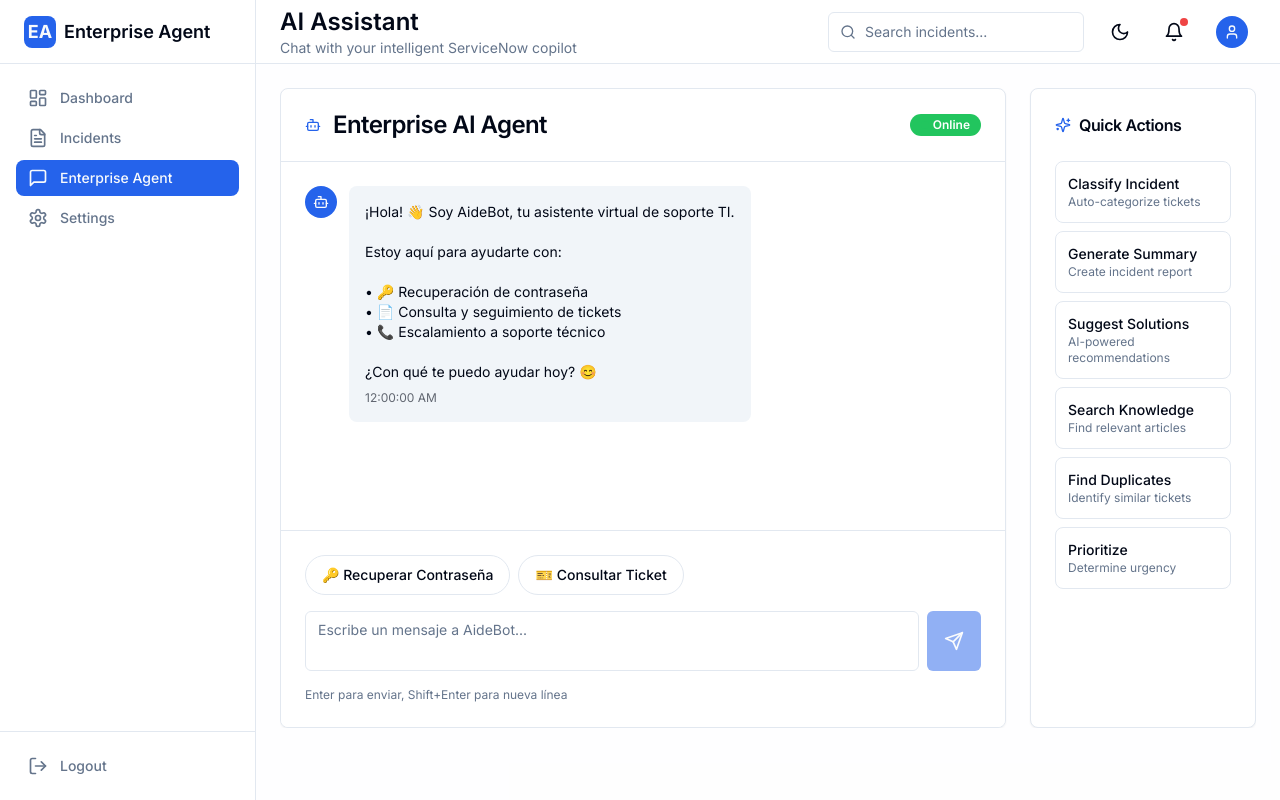
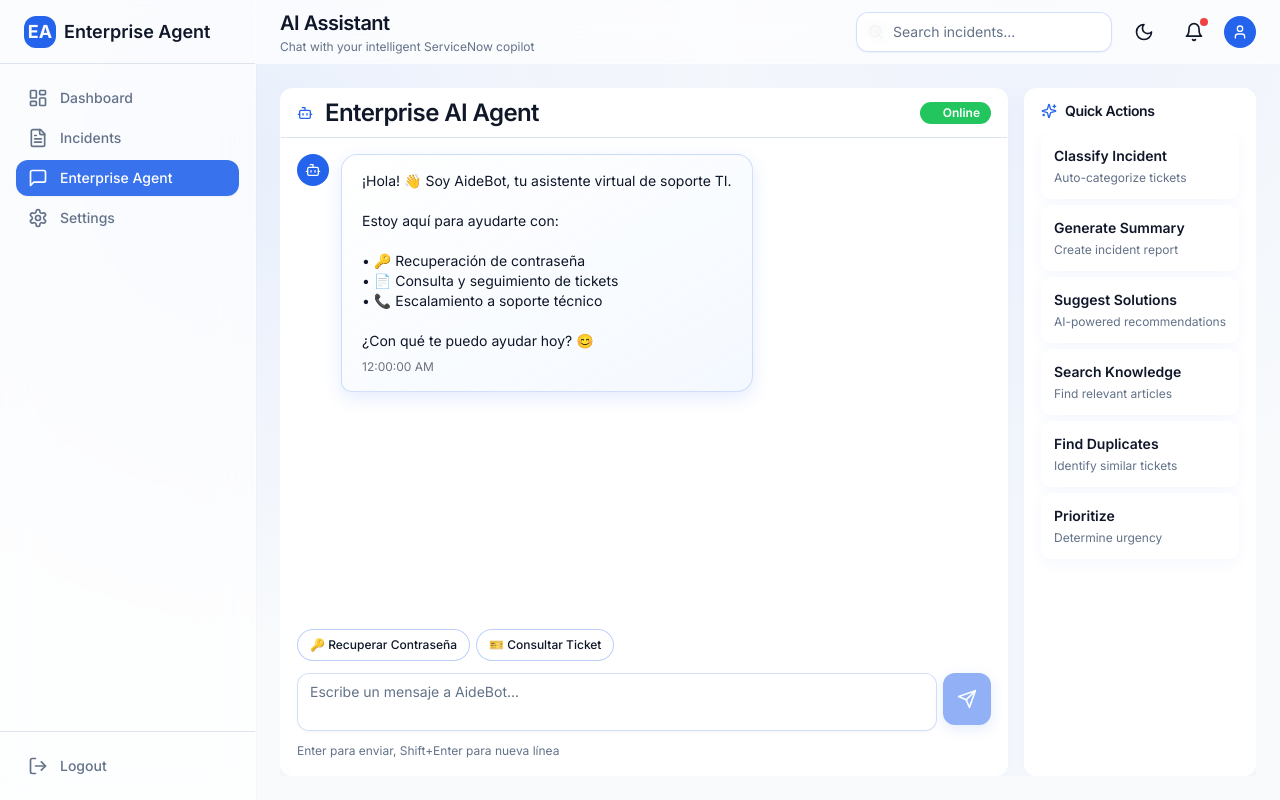
Before and after one commit to AGENTIC-AI-Servicenow/enterprise-agent-backend, a Next.js app in the folder frontend/: page /agent in a window 1280 px wide. Built offline with nearby package versions, Linux system fonts and the light colour scheme.

Commit message:
feat: upgrade of styles

```diff
--- a/frontend/src/app/agent/page.tsx
+++ b/frontend/src/app/agent/page.tsx
@@ -98,10 +98,10 @@
       title="AI Assistant"
       subtitle="Chat with your intelligent ServiceNow copilot"
     >
-      <div className="grid h-[calc(100vh-10rem)] grid-cols-1 gap-6 lg:grid-cols-4 overflow-hidden">
+      <div className="grid h-[calc(100vh-7rem)] grid-cols-1 gap-4 lg:grid-cols-4 overflow-hidden">
         {/* Chat Area */}
         <Card className="lg:col-span-3 flex flex-col overflow-hidden">
-          <CardHeader className="border-b shrink-0">
+          <CardHeader className="border-b shrink-0 py-3 px-4">
             <div className="flex items-center justify-between">
               <CardTitle className="flex items-center gap-3">
                 <Bot className="h-4 w-4 text-primary" />
@@ -114,7 +114,7 @@
             </div>
           </CardHeader>
 
-          <CardContent className="flex-1 overflow-y-auto p-6 space-y-4 min-h-0">
+          <CardContent className="flex-1 overflow-y-auto p-4 space-y-3 min-h-0">
             {messages.map((message) => (
               <div
                 key={message.id}
@@ -129,10 +129,10 @@
                 )}
 
                 <div
-                  className={`max-w-[80%] rounded-lg p-4 ${
+                  className={`max-w-[75%] px-5 py-4 text-sm leading-relaxed backdrop-blur-sm transition-all duration-200 ${
                     message.role === "user"
-                      ? "bg-primary text-primary-foreground"
-                      : "bg-muted"
+                      ? "bg-primary text-white rounded-2xl rounded-br-md shadow-[0_6px_20px_rgba(37,99,235,0.25)]"
+                      : "bg-gradient-to-br from-white/80 to-blue-50/70 border border-primary/20 rounded-2xl rounded-bl-md shadow-[0_6px_18px_rgba(37,99,235,0.12)]"
                   }`}
                 >
                   {(message.metadata as any)?.action === "TYPING" ? (
@@ -173,7 +173,10 @@
                       </div>
                     )}
 
-                  <div className="mt-2 text-xs opacity-60">
+                  <div
+                    className="mt-2 text-xs opacity-60"
+                    suppressHydrationWarning
+                  >
                     {new Date(message.timestamp).toLocaleTimeString()}
                   </div>
                 </div>
@@ -200,13 +203,14 @@
             <div ref={messagesEndRef} />
           </CardContent>
 
-          <div className="border-t p-6 space-y-4 shrink-0 bg-background">
+          <div className="border-t border-white/40 p-4 space-y-3 shrink-0 bg-transparent backdrop-blur-sm">
             {/* Quick chips above the input */}
-            <div className="flex flex-wrap gap-2">
+            <div className="flex flex-wrap gap-1.5">
               <Button
                 type="button"
                 variant="outline"
-                className="rounded-full"
+                size="sm"
+                className="rounded-full px-3 py-1.5 text-xs h-8"
                 disabled={isLoading}
                 onClick={() => sendWithDelay("Recuperar contraseña")}
               >
@@ -216,7 +220,8 @@
               <Button
                 type="button"
                 variant="outline"
-                className="rounded-full"
+                size="sm"
+                className="rounded-full px-3 py-1.5 text-xs h-8"
                 disabled={isLoading}
                 onClick={() => sendWithDelay("Consultar ticket")}
               >
@@ -224,20 +229,20 @@
               </Button>
             </div>
 
-            <div className="flex gap-2">
+            <div className="flex gap-1.5">
               <Textarea
                 placeholder="Escribe un mensaje a AideBot..."
                 value={input}
                 onChange={(e) => setInput(e.target.value)}
                 onKeyDown={handleKeyDown}
-                className="min-h-[60px] resize-none"
+                className="min-h-[52px] resize-none text-sm"
                 disabled={isLoading}
               />
               <Button
                 onClick={handleSend}
                 disabled={!input.trim() || isLoading}
                 size="icon"
-                className="h-[60px] w-[60px]"
+                className="h-[52px] w-[52px]"
               >
                 {isLoading ? (
                   <Loader2 className="h-5 w-5 animate-spin" />
@@ -255,75 +260,87 @@
 
         {/* Quick Actions */}
         <Card className="lg:col-span-1 h-full overflow-hidden flex flex-col">
-          <CardHeader>
-            <CardTitle className="flex items-center gap-2 text-base">
+          <CardHeader className="py-3 px-4">
+            <CardTitle className="flex items-center gap-2 text-sm">
               <Sparkles className="h-4 w-4 text-primary" />
               Quick Actions
             </CardTitle>
           </CardHeader>
-          <CardContent className="space-y-2 overflow-y-auto min-h-0">
+          <CardContent className="space-y-1.5 overflow-y-auto min-h-0 p-4 pt-0">
             <button
               onClick={() => setInput("Classify the most recent incident")}
-              className="w-full rounded-lg border p-3 text-left text-sm transition-colors hover:bg-accent"
+              className="w-full rounded-xl border border-white/40 bg-white/80 backdrop-blur-sm p-3 text-left text-sm shadow-[0_4px_14px_rgba(37,99,235,0.05)] transition-all duration-200 hover:shadow-[0_6px_20px_rgba(37,99,235,0.12)] hover:border-primary/40 hover:bg-white"
               disabled={isLoading}
             >
-              <div className="font-medium">Classify Incident</div>
-              <div className="text-xs text-muted-foreground">
+              <div className="font-semibold text-foreground">
+                Classify Incident
+              </div>
+              <div className="text-xs text-muted-foreground mt-1">
                 Auto-categorize tickets
               </div>
             </button>
 
             <button
               onClick={() => setInput("Summarize all open incidents")}
-              className="w-full rounded-lg border p-3 text-left text-sm transition-colors hover:bg-accent"
+              className="w-full rounded-xl border border-white/40 bg-white/80 backdrop-blur-sm p-3 text-left text-sm shadow-[0_4px_14px_rgba(37,99,235,0.05)] transition-all duration-200 hover:shadow-[0_6px_20px_rgba(37,99,235,0.12)] hover:border-primary/40 hover:bg-white"
               disabled={isLoading}
             >
-              <div className="font-medium">Generate Summary</div>
-              <div className="text-xs text-muted-foreground">
+              <div className="font-semibold text-foreground">
+                Generate Summary
+              </div>
+              <div className="text-xs text-muted-foreground mt-1">
                 Create incident report
               </div>
             </button>
 
             <button
               onClick={() => setInput("Suggest resolution for high priority incidents")}
-              className="w-full rounded-lg border p-3 text-left text-sm transition-colors hover:bg-accent"
+              className="w-full rounded-xl border border-white/40 bg-white/80 backdrop-blur-sm p-3 text-left text-sm shadow-[0_4px_14px_rgba(37,99,235,0.05)] transition-all duration-200 hover:shadow-[0_6px_20px_rgba(37,99,235,0.12)] hover:border-primary/40 hover:bg-white"
               disabled={isLoading}
             >
-              <div className="font-medium">Suggest Solutions</div>
-              <div className="text-xs text-muted-foreground">
+              <div className="font-semibold text-foreground">
+                Suggest Solutions
+              </div>
+              <div className="text-xs text-muted-foreground mt-1">
                 AI-powered recommendations
               </div>
             </button>
 
             <button
               onClick={() => setInput("Search knowledge base for network issues")}
-              className="w-full rounded-lg border p-3 text-left text-sm transition-colors hover:bg-accent"
+              className="w-full rounded-xl border border-white/40 bg-white/80 backdrop-blur-sm p-3 text-left text-sm shadow-[0_4px_14px_rgba(37,99,235,0.05)] transition-all duration-200 hover:shadow-[0_6px_20px_rgba(37,99,235,0.12)] hover:border-primary/40 hover:bg-white"
               disabled={isLoading}
             >
-              <div className="font-medium">Search Knowledge</div>
-              <div className="text-xs text-muted-foreground">
+              <div className="font-semibold text-foreground">
+                Search Knowledge
+              </div>
+              <div className="text-xs text-muted-foreground mt-1">
                 Find relevant articles
               </div>
             </button>
 
             <button
               onClick={() => setInput("Detect duplicate incidents")}
-              className="w-full rounded-lg border p-3 text-left text-sm transition-colors hover:bg-accent"
+              className="w-full rounded-xl border border-white/40 bg-white/80 backdrop-blur-sm p-3 text-left text-sm shadow-[0_4px_14px_rgba(37,99,235,0.05)] transition-all duration-200 hover:shadow-[0_6px_20px_rgba(37,99,235,0.12)] hover:border-primary/40 hover:bg-white"
               disabled={isLoading}
             >
-              <div className="font-medium">Find Duplicates</div>
-              <div className="text-xs text-muted-foreground">
+              <div className="font-semibold text-foreground">
+                Find Duplicates
+              </div>
+              <div className="text-xs text-muted-foreground mt-1">
                 Identify similar tickets
               </div>
             </button>
 
             <button
               onClick={() => setInput("Prioritize current incidents")}
-              className="w-full rounded-lg border p-3 text-left text-sm transition-colors hover:bg-accent"
+              className="w-full rounded-xl border border-white/40 bg-white/80 backdrop-blur-sm p-3 text-left text-sm shadow-[0_4px_14px_rgba(37,99,235,0.05)] transition-all duration-200 hover:shadow-[0_6px_20px_rgba(37,99,235,0.12)] hover:border-primary/40 hover:bg-white"
               disabled={isLoading}
             >
-              <div className="font-medium">Prioritize</div>
-              <div className="text-xs text-muted-foreground">
+              <div className="font-semibold text-foreground">
+                Prioritize
+              </div>
+              <div className="text-xs text-muted-foreground mt-1">
                 Determine urgency
               </div>
             </button>
--- a/frontend/src/app/globals.css
+++ b/frontend/src/app/globals.css
@@ -15,26 +15,37 @@
 
 @layer base {
   :root {
-    --background: 0 0% 100%;
-    --foreground: 222.2 84% 4.9%;
+    /* 🔵 Blue & White Modern System */
+    --background: 210 40% 98%;
+    --foreground: 222 47% 11%;
+
     --card: 0 0% 100%;
-    --card-foreground: 222.2 84% 4.9%;
+    --card-foreground: 222 47% 11%;
+
     --popover: 0 0% 100%;
-    --popover-foreground: 222.2 84% 4.9%;
-    --primary: 221.2 83.2% 53.3%;
+    --popover-foreground: 222 47% 11%;
+
+    /* Primary Blue #2563EB */
+    --primary: 221 83% 53%;
     --primary-foreground: 210 40% 98%;
-    --secondary: 210 40% 96.1%;
-    --secondary-foreground: 222.2 47.4% 11.2%;
-    --muted: 210 40% 96.1%;
-    --muted-foreground: 215.4 16.3% 46.9%;
-    --accent: 210 40% 96.1%;
-    --accent-foreground: 222.2 47.4% 11.2%;
-    --destructive: 0 84.2% 60.2%;
+
+    --secondary: 210 40% 96%;
+    --secondary-foreground: 222 47% 11%;
+
+    --muted: 210 40% 96%;
+    --muted-foreground: 215 16% 46%;
+
+    --accent: 221 83% 96%;
+    --accent-foreground: 221 83% 40%;
+
+    --destructive: 0 84% 60%;
     --destructive-foreground: 210 40% 98%;
-    --border: 214.3 31.8% 91.4%;
-    --input: 214.3 31.8% 91.4%;
-    --ring: 221.2 83.2% 53.3%;
-    --radius: 0.5rem;
+
+    --border: 214 32% 90%;
+    --input: 214 32% 90%;
+    --ring: 221 83% 53%;
+
+    --radius: 0.75rem;
   }
 
   .dark {
@@ -65,7 +76,18 @@
     @apply border-border;
   }
   body {
-    @apply bg-background text-foreground;
+    @apply text-foreground;
+    background: radial-gradient(
+        circle at 20% 20%,
+        rgba(37, 99, 235, 0.08),
+        transparent 40%
+      ),
+      radial-gradient(
+        circle at 80% 0%,
+        rgba(37, 99, 235, 0.05),
+        transparent 40%
+      ),
+      hsl(var(--background));
   }
 }
 
@@ -82,12 +104,12 @@
   }
 
   .scrollbar-thin::-webkit-scrollbar-thumb {
-    @apply bg-muted-foreground/30;
+    background: rgba(37, 99, 235, 0.25);
     border-radius: 10px;
   }
 
   .scrollbar-thin::-webkit-scrollbar-thumb:hover {
-    @apply bg-muted-foreground/50;
+    background: rgba(37, 99, 235, 0.4);
   }
 }
 
--- a/frontend/src/components/layout/header.tsx
+++ b/frontend/src/components/layout/header.tsx
@@ -1,8 +1,9 @@
 "use client";
 
-import { Bell, Search, User } from "lucide-react";
-import { Input } from "@/components/ui";
+import { Bell, Search, User, LogOut, RefreshCcw } from "lucide-react";
+import { Input, Button } from "@/components/ui";
 import { ThemeToggle } from "@/components/theme-toggle";
+import { useAuth } from "@/hooks/use-auth";
 
 interface HeaderProps {
   title: string;
@@ -10,16 +11,29 @@
 }
 
 export function Header({ title, subtitle }: HeaderProps) {
+  const { isAuthenticated, logout, initiateOAuth } = useAuth();
+
+  const handleReloadAuth = () => {
+    initiateOAuth();
+  };
+
+  const handleLogout = () => {
+    logout();
+    window.location.href = "/login";
+  };
+
   return (
-    <header className="sticky top-0 z-10 flex h-16 items-center justify-between border-b bg-background px-6">
+    <header className="sticky top-0 z-20 flex h-16 items-center justify-between px-6 backdrop-blur-xl bg-white/70 border-b border-white/40">
       <div>
-        <h1 className="text-2xl font-semibold">{title}</h1>
+        <h1 className="text-xl font-semibold tracking-tight">{title}</h1>
         {subtitle && (
-          <p className="text-sm text-muted-foreground">{subtitle}</p>
+          <p className="text-xs text-muted-foreground mt-0.5">
+            {subtitle}
+          </p>
         )}
       </div>
 
-      <div className="flex items-center space-x-4">
+        <div className="flex items-center space-x-3">
         {/* Search */}
         <div className="relative hidden md:block">
           <Search className="absolute left-3 top-1/2 h-4 w-4 -translate-y-1/2 text-muted-foreground" />
@@ -30,27 +44,31 @@
           />
         </div>
 
-        {/* Theme Toggle */}
         <ThemeToggle />
 
-        {/* Notifications */}
         <button
-          className="relative rounded-full p-2 hover:bg-accent"
+          className="relative rounded-full p-2 transition-all duration-200 hover:bg-primary/10"
           aria-label="Notifications"
         >
           <Bell className="h-5 w-5" />
           <span className="absolute right-1 top-1 h-2 w-2 rounded-full bg-destructive" />
         </button>
 
-        {/* User menu */}
-        <button
-          className="flex items-center space-x-2 rounded-full p-2 hover:bg-accent"
-          aria-label="User menu"
-        >
-          <div className="flex h-8 w-8 items-center justify-center rounded-full bg-primary text-primary-foreground">
-            <User className="h-4 w-4" />
-          </div>
-        </button>
+        {isAuthenticated && (
+          <Button
+            variant="outline"
+            size="sm"
+            onClick={handleReloadAuth}
+            className="flex items-center gap-2"
+          >
+            <RefreshCcw className="h-4 w-4" />
+            Reload Auth
+          </Button>
+        )}
+
+        <div className="flex h-8 w-8 items-center justify-center rounded-full bg-primary text-primary-foreground">
+          <User className="h-4 w-4" />
+        </div>
       </div>
     </header>
   );
--- a/frontend/src/components/layout/sidebar.tsx
+++ b/frontend/src/components/layout/sidebar.tsx
@@ -10,6 +10,7 @@
   Settings,
   LogOut,
 } from "lucide-react";
+import { useAuth } from "@/hooks/use-auth";
 
 interface SidebarProps {
   className?: string;
@@ -40,11 +41,17 @@
 
 export function Sidebar({ className }: SidebarProps) {
   const pathname = usePathname();
+  const { logout } = useAuth();
+
+  const handleLogout = () => {
+    logout();
+    window.location.href = "/login";
+  };
 
   return (
     <aside
       className={cn(
-        "flex h-screen w-64 flex-col border-r bg-card",
+        "flex h-screen w-64 flex-col border-r border-white/40 bg-white/70 backdrop-blur-xl shadow-sm",
         className
       )}
     >
@@ -69,10 +76,10 @@
               key={item.href}
               href={item.href}
               className={cn(
-                "flex items-center space-x-3 rounded-lg px-3 py-2 text-sm font-medium transition-colors",
+                "flex items-center space-x-3 rounded-lg px-3 py-2 text-sm font-medium transition-all duration-200",
                 isActive
-                  ? "bg-primary text-primary-foreground"
-                  : "text-muted-foreground hover:bg-accent hover:text-accent-foreground"
+                  ? "bg-primary/90 text-white shadow-sm"
+                  : "text-muted-foreground hover:bg-primary/10 hover:text-primary"
               )}
             >
               <Icon className="h-5 w-5" />
@@ -85,11 +92,8 @@
       {/* User section */}
       <div className="border-t p-4">
         <button
-          className="flex w-full items-center space-x-3 rounded-lg px-3 py-2 text-sm font-medium text-muted-foreground transition-colors hover:bg-accent hover:text-accent-foreground"
-          onClick={() => {
-            // Logout logic will be implemented
-            console.log("Logout");
-          }}
+          className="flex w-full items-center space-x-3 rounded-lg px-3 py-2 text-sm font-medium text-muted-foreground transition-all duration-200 hover:bg-primary/10 hover:text-primary"
+          onClick={handleLogout}
         >
           <LogOut className="h-5 w-5" />
           <span>Logout</span>
--- a/frontend/src/components/ui/button.tsx
+++ b/frontend/src/components/ui/button.tsx
@@ -3,24 +3,26 @@
 import { cn } from "@/lib/utils";
 
 const buttonVariants = cva(
-  "inline-flex items-center justify-center rounded-md text-sm font-medium transition-colors focus-visible:outline-none focus-visible:ring-2 focus-visible:ring-offset-2 disabled:pointer-events-none disabled:opacity-50",
+  "inline-flex items-center justify-center rounded-lg text-sm font-medium transition-all duration-200 focus-visible:outline-none focus-visible:ring-2 focus-visible:ring-primary/40 focus-visible:ring-offset-2 disabled:pointer-events-none disabled:opacity-50",
   {
     variants: {
       variant: {
-        default: "bg-primary text-primary-foreground hover:bg-primary/90",
+        default:
+          "bg-primary text-primary-foreground shadow-[0_4px_14px_rgba(37,99,235,0.25)] hover:bg-primary/90 hover:shadow-[0_6px_20px_rgba(37,99,235,0.35)]",
         destructive:
           "bg-destructive text-destructive-foreground hover:bg-destructive/90",
         outline:
-          "border border-input bg-background hover:bg-accent hover:text-accent-foreground",
+          "border border-primary/30 bg-white hover:bg-primary/10 hover:text-primary",
         secondary:
-          "bg-secondary text-secondary-foreground hover:bg-secondary/80",
-        ghost: "hover:bg-accent hover:text-accent-foreground",
+          "bg-primary/10 text-primary hover:bg-primary/20",
+        ghost:
+          "hover:bg-primary/10 hover:text-primary",
         link: "text-primary underline-offset-4 hover:underline",
       },
       size: {
-        default: "h-10 px-4 py-2",
-        sm: "h-9 rounded-md px-3",
-        lg: "h-11 rounded-md px-8",
+        default: "h-10 px-4",
+        sm: "h-9 px-3 text-xs",
+        lg: "h-11 px-6",
         icon: "h-10 w-10",
       },
     },
--- a/frontend/src/components/ui/card.tsx
+++ b/frontend/src/components/ui/card.tsx
@@ -8,7 +8,7 @@
   <div
     ref={ref}
     className={cn(
-      "rounded-lg border bg-card text-card-foreground shadow-sm",
+      "rounded-xl border border-white/40 bg-white text-card-foreground shadow-[0_4px_20px_rgba(37,99,235,0.06)] transition-all duration-300 hover:shadow-[0_6px_30px_rgba(37,99,235,0.08)]",
       className
     )}
     {...props}
@@ -22,7 +22,7 @@
 >(({ className, ...props }, ref) => (
   <div
     ref={ref}
-    className={cn("flex flex-col space-y-1.5 p-6", className)}
+    className={cn("flex flex-col space-y-1.5 p-5", className)}
     {...props}
   />
 ));
@@ -59,7 +59,7 @@
   HTMLDivElement,
   React.HTMLAttributes<HTMLDivElement>
 >(({ className, ...props }, ref) => (
-  <div ref={ref} className={cn("p-6 pt-0", className)} {...props} />
+  <div ref={ref} className={cn("p-5 pt-0", className)} {...props} />
 ));
 CardContent.displayName = "CardContent";
 
@@ -69,7 +69,7 @@
 >(({ className, ...props }, ref) => (
   <div
     ref={ref}
-    className={cn("flex items-center p-6 pt-0", className)}
+    className={cn("flex items-center p-5 pt-0", className)}
     {...props}
   />
 ));
--- a/frontend/src/components/ui/input.tsx
+++ b/frontend/src/components/ui/input.tsx
@@ -10,7 +10,7 @@
       <input
         type={type}
         className={cn(
-          "flex h-10 w-full rounded-md border border-input bg-background px-3 py-2 text-sm ring-offset-background file:border-0 file:bg-transparent file:text-sm file:font-medium placeholder:text-muted-foreground focus-visible:outline-none focus-visible:ring-2 focus-visible:ring-ring focus-visible:ring-offset-2 disabled:cursor-not-allowed disabled:opacity-50",
+          "flex h-10 w-full rounded-lg border border-primary/20 bg-white/80 backdrop-blur-sm px-3 py-2 text-sm shadow-sm transition-all duration-200 placeholder:text-muted-foreground focus-visible:outline-none focus-visible:ring-2 focus-visible:ring-primary/40 focus-visible:border-primary disabled:cursor-not-allowed disabled:opacity-50",
           className
         )}
         ref={ref}
--- a/frontend/src/components/ui/textarea.tsx
+++ b/frontend/src/components/ui/textarea.tsx
@@ -9,7 +9,7 @@
     return (
       <textarea
         className={cn(
-          "flex min-h-[80px] w-full rounded-md border border-input bg-background px-3 py-2 text-sm ring-offset-background placeholder:text-muted-foreground focus-visible:outline-none focus-visible:ring-2 focus-visible:ring-ring focus-visible:ring-offset-2 disabled:cursor-not-allowed disabled:opacity-50",
+          "flex min-h-[80px] w-full rounded-lg border border-primary/20 bg-white/80 backdrop-blur-sm px-3 py-2 text-sm shadow-sm transition-all duration-200 placeholder:text-muted-foreground focus-visible:outline-none focus-visible:ring-2 focus-visible:ring-primary/40 focus-visible:border-primary disabled:cursor-not-allowed disabled:opacity-50",
           className
         )}
         ref={ref}
```
Also changed, not shown: 1 other file (tests, documents, lock files or other folders).
